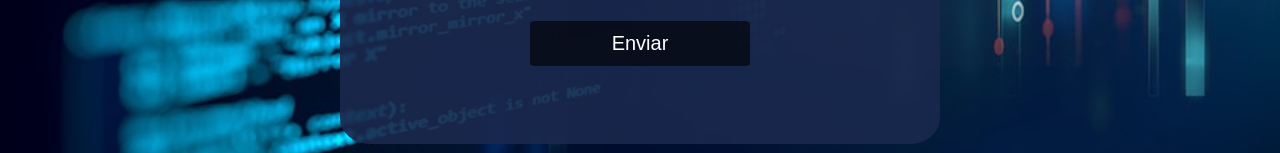
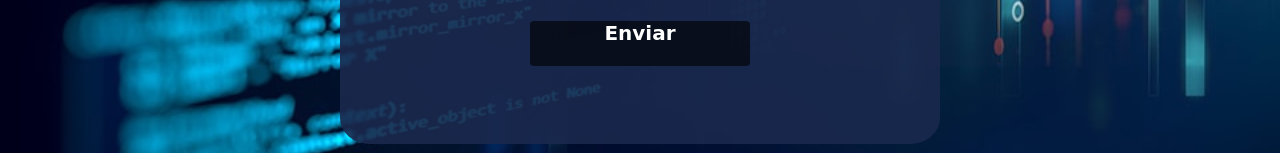
Before and after one commit to Javierlenin/ljavier, a plain HTML site: page index.html in a window 1280 px wide. Shown: the part 2380-2533 px from the top of the page. Drawn offline with Linux system fonts and the light colour scheme.

Commit message:
contacto

```diff
--- a/css/style.css
+++ b/css/style.css
@@ -531,8 +531,12 @@ input[type="text"]{
     outline: none;
     border-radius: 4px;
     border: none;
+    display: flex;
+    justify-content: center;
     align-self: center;
     font-size: 20px;
+    text-decoration: none;
+    align-content: center;
 }
 .boton:hover {
     background: rgb(255, 255, 255,0.5);
--- a/index.html
+++ b/index.html
@@ -144,8 +144,11 @@
                 <label for=""> Descripcion </label>
                 <textarea  name="" id="" cols="45" rows="8"></textarea>
                 &nbsp;
-                <input class="boton " type="submit" value="Enviar">
-                </form>
+                <a href="mailto:leninjavier27@gmail.com?" type="submit" class="boton" >
+                    <b>Enviar</b>
+                <!-- <input class="boton " type="submit" value="Enviar"> -->
+                </a>
+            </form>
             </div>
         </div>
 
```
